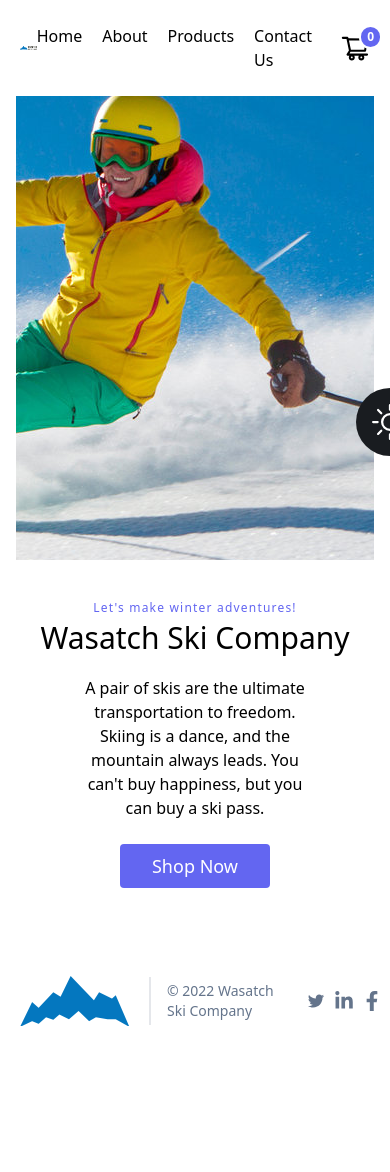
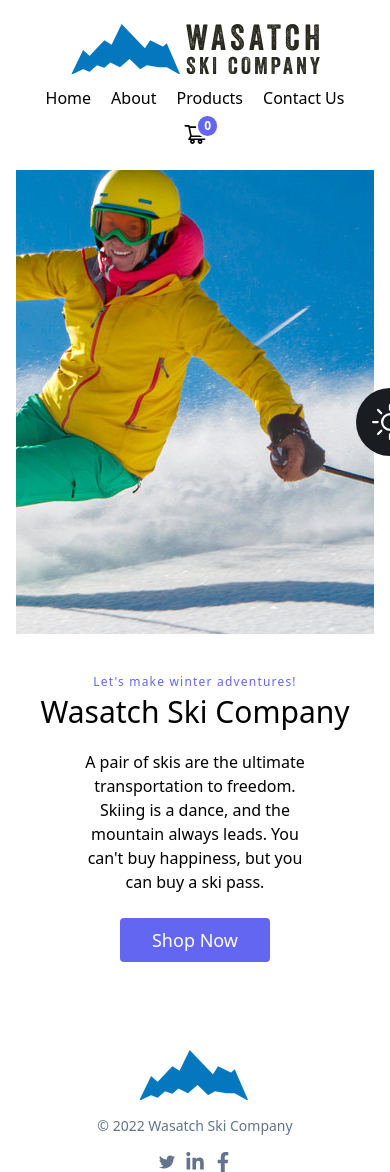
Before and after one commit to abhay-ag/ecom-app-osc, a Next.js app: page / in a window 390 px wide. Before the commit the page ends 1026 px from the top, so only its background shows below. Built offline with nearby package versions, Linux system fonts and the light colour scheme.

Commit message:
made the website responsive

```diff
--- a/components/Footer.js
+++ b/components/Footer.js
@@ -6,13 +6,13 @@
   const [{ mode }, dispatch] = useStateValue();
   return (
     <div
-      className={`container px-5 m-auto flex flex-row items-center mt-16 ${
+      className={`container px-5 m-auto flex flex-col space-y-3 md:space-y-0 md:flex-row items-center mt-16 ${
         mode === "light" ? "bg-white" : "bg-[#191C20]"
       }`}
     >
       <img src="/logo-footer.png" alt="" />
       <div
-        className={`border-l-2 flex flex-row px-4 mx-4 py-1 ${
+        className={`md:border-l-2 flex flex-row px-4 mx-4 py-1 ${
           mode === "light" ? "text-slate-500" : "text-white"
         } text-sm`}
       >
--- a/components/Navbar.js
+++ b/components/Navbar.js
@@ -14,7 +14,7 @@
       <div
         className={`container m-auto ${
           mode === "light" ? "bg-white text-black" : "bg-[#191C20] text-white"
-        } py-6 px-5 flex flex-row items-center`}
+        } py-6 px-5 flex flex-col md:flex-row items-center`}
       >
         <Link href="/">
           <a>
@@ -25,7 +25,7 @@
             )}
           </a>
         </Link>
-        <div className="flex-1 flex flex-row justify-end space-x-7 items-center">
+        <div className="flex-1 flex flex-col  md:flex-row justify-end space-y-3 mt-3 md:space-x-7 items-center">
           <div
             className={`flex flex-row space-x-5 font-light text-normal ${
               mode === "light" ? "text-black" : "text-white"
@@ -44,16 +44,16 @@
               <a>Contact Us</a>
             </Link>
           </div>
-          <button className="relative">
-            <Link href="/cart">
+          <Link href="/cart">
+            <button className="relative">
               <a>
-                <AiOutlineShoppingCart className="text-3xl" />
+                <AiOutlineShoppingCart className="text-2xl md:text-3xl" />
               </a>
-            </Link>
-            <div className="border-2 box-border px-1.5 py-0.5 font-semibold text-xs items-center justify-center border-white text-white bg-indigo-500 rounded-full absolute -top-2 -right-3">
-              {cartQty ? cartQty : 0}
-            </div>
-          </button>
+              <div className="border-2 box-border px-1.5 py-0.5 font-semibold text-xs items-center justify-center border-white text-white bg-indigo-500 rounded-full absolute -top-2 -right-3">
+                {cartQty ? cartQty : 0}
+              </div>
+            </button>
+          </Link>
         </div>
       </div>
     </>
```
